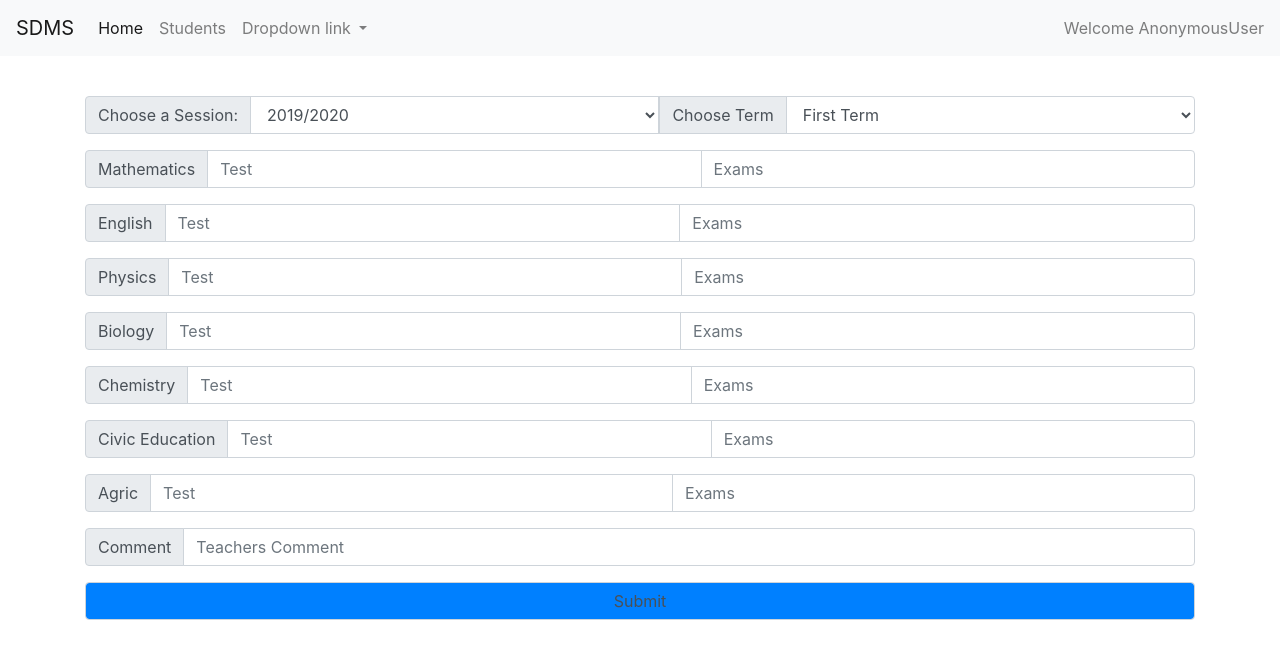
After one commit to mikailyusuf/SDMS, a Django app: page /record in a window 1280 px wide. The commit adds this page. Shown: the top 659 px of the page. Run offline with Django 3.2, Linux system fonts and the light colour scheme; some libraries are stand-ins or nearby versions.

Commit message:
Added some Urls to the url page

```diff
--- /dev/null
+++ b/students/templates/students/StudentRecord.html
@@ -0,0 +1,142 @@
+{% extends 'students/main.html'%}
+{% block content%}
+
+
+<style>
+   form{
+   margin-top:40px;
+   }
+
+   #btn{
+   background-color: #0080ff;
+   }
+
+
+
+
+</style>
+<div class="container">
+
+    <form action="" method="post" class='form'>
+        {% csrf_token%}
+
+        <div class="input-group mb-3">
+            <div class="input-group-prepend">
+                <span class="input-group-text">Choose a Session:</span>
+            </div>
+            <select name="session" id="session" class="form-control" >
+                <option value="2019/2020">2019/2020</option>
+                <option value="2020/2021">2020/2021</option>
+                <option value="2021/2022">2021/2022</option>
+            </select>
+
+            <div class="input-group-prepend">
+                <span class="input-group-text">Choose Term</span>
+            </div>
+            <select name="term" id="term" class="form-control" >
+                <option value="First Term">First Term</option>
+                <option value="Second Term">Second Term</option>
+                <option value="Third Term">Third Term</option>
+            </select>
+
+
+        </div>
+
+<!--        maths-->
+        <div class="input-group mb-3">
+            <div class="input-group-prepend">
+                <span class="input-group-text">Mathematics</span>
+            </div>
+            <input class="form-control" id="maths" name="maths_test" placeholder="Test" type="number" size="4" max="30" required>
+
+            <input autocomplete="off" class="form-control" name="maths_exam" placeholder="Exams" type="number"  max="70" required>
+
+        </div>
+
+
+<!--        eng-->
+        <div class="input-group mb-3">
+            <div class="input-group-prepend">
+                <span class="input-group-text">English</span>
+            </div>
+            <input class="form-control" id="maths" name="eng_test" placeholder="Test" type="number" size="4" max="30" required>
+
+            <input autocomplete="off" class="form-control" name="eng_exam" placeholder="Exams" type="number" max="70" required>
+
+        </div>
+
+<!--        physics-->
+        <div class="input-group mb-3">
+            <div class="input-group-prepend">
+                <span class="input-group-text">Physics</span>
+            </div>
+            <input class="form-control" id="maths" name="phy_test" placeholder="Test" type="number" size="4" max="30" required>
+
+            <input autocomplete="off" class="form-control" name="phy_exam" placeholder="Exams" type="number" max="70" required >
+
+        </div>
+
+<!--        Biology-->
+        <div class="input-group mb-3">
+            <div class="input-group-prepend">
+                <span class="input-group-text">Biology</span>
+            </div>
+            <input class="form-control" id="maths" name="bio_test" placeholder="Test" type="number" size="4" max="30" required >
+
+            <input autocomplete="off" class="form-control" name="bio_exam" placeholder="Exams" type="number" max="70" required >
+
+        </div>
+
+<!--        Chemistry-->
+        <div class="input-group mb-3">
+            <div class="input-group-prepend">
+                <span class="input-group-text">Chemistry</span>
+            </div>
+            <input class="form-control" id="maths" name="chem_test" placeholder="Test" type="number" size="4" max="30" required>
+
+            <input autocomplete="off" class="form-control" name="chem_exam" placeholder="Exams" type="number" max="70" required >
+
+        </div>
+
+
+<!--        Civic-->
+        <div class="input-group mb-3">
+            <div class="input-group-prepend">
+                <span class="input-group-text">Civic Education</span>
+            </div>
+            <input class="form-control" id="maths" name="civic_test" placeholder="Test" type="number" size="4"  max="30" required >
+
+            <input autocomplete="off" class="form-control" name="civic_exam" placeholder="Exams" type="number"  max="70" required >
+
+        </div>
+
+<!--        Agric-->
+        <div class="input-group mb-3">
+            <div class="input-group-prepend">
+                <span class="input-group-text">Agric</span>
+            </div>
+            <input class="form-control" id="maths" name="agric_test" placeholder="Test" type="number" size="4" max="30" required>
+
+            <input autocomplete="off" class="form-control" name="agric_exam" placeholder="Exams" type="number" max="70" required >
+
+        </div>
+
+        <div class="input-group mb-3">
+            <div class="input-group-prepend">
+                <span class="input-group-text">Comment</span>
+            </div>
+
+            <input autocomplete="off" class="form-control" name="comment" placeholder="Teachers Comment" type="text">
+
+        </div>
+
+       <input type="submit" class="form-control"  id="btn">
+
+
+    </form>
+
+
+</div>
+
+
+{% endblock%}
--- a/students/templates/students/main.html
+++ b/students/templates/students/main.html
@@ -13,6 +13,8 @@
 
 </body>
 
+
+
 <script src="https://code.jquery.com/jquery-3.3.1.slim.min.js" integrity="sha384-q8i/X+965DzO0rT7abK41JStQIAqVgRVzpbzo5smXKp4YfRvH+8abtTE1Pi6jizo" crossorigin="anonymous"></script>
 <script src="https://cdnjs.cloudflare.com/ajax/libs/popper.js/1.14.7/umd/popper.min.js" integrity="sha384-UO2eT0CpHqdSJQ6hJty5KVphtPhzWj9WO1clHTMGa3JDZwrnQq4sF86dIHNDz0W1" crossorigin="anonymous"></script>
 <script src="https://stackpath.bootstrapcdn.com/bootstrap/4.3.1/js/bootstrap.min.js" integrity="sha384-JjSmVgyd0p3pXB1rRibZUAYoIIy6OrQ6VrjIEaFf/nJGzIxFDsf4x0xIM+B07jRM" crossorigin="anonymous"></script>
--- a/students/templates/students/navbar.html
+++ b/students/templates/students/navbar.html
@@ -12,24 +12,27 @@
       <li class="nav-item">
         <a class="nav-link" href="#">Students</a>
       </li>
+
        <li class="nav-item dropdown">
         <a class="nav-link dropdown-toggle" href="#" id="navbarDropdownMenuLink" role="button" data-toggle="dropdown" aria-haspopup="true" aria-expanded="false">
           Dropdown link
         </a>
         <div class="dropdown-menu" aria-labelledby="navbarDropdownMenuLink">
-          <a class="dropdown-item" href="{% url 'signout'%}">Sign Out</a>
-             <a class="dropdown-item" href="#">Register Student</a>
+          <a class="dropdown-item" href="{% url 'record'%}">Add new Record</a>
+             <a class="dropdown-item" href="{% url 'home'%}">Register Student</a>
 {% if request.user.groups.all.0.name == 'admin' %}
 
           <a class="dropdown-item" href="">Register Teacher</a>
           <a class="dropdown-item" href="{% url 'signup'%}">Register Admin</a>
           {% endif%}
+                      <a class="dropdown-item" href="{% url 'signout'%}">Sign Out</a>
+
 
         </div>
       </li>
     </ul>
     <span class="navbar-text">
-      Welcome {{ request.user }}
+      Welcome {{ request.user}}
     </span>
   </div>
 </nav>
--- a/students/urls.py
+++ b/students/urls.py
@@ -8,5 +8,6 @@ urlpatterns = [
     path('signup/', views.signup,name = 'signup'),
     path('home/', views.home,name = 'home'),
     path('signout', views.signout,name = 'signout'),
+    path('record', views.studentRecord,name = 'record'),
 
 ]
--- a/students/views.py
+++ b/students/views.py
@@ -51,7 +51,7 @@ def signout(request):
     return HttpResponseRedirect('login')
 
 
-def home(request):
+def studentRecord(request):
     if request.method == 'POST':
         maths_test = request.POST['maths_test']
         maths_exam = request.POST['maths_exam']
@@ -83,7 +83,14 @@ def home(request):
         print( "Comment :" + comment )
 
 
+    return render(request, 'students/StudentRecord.html')
+
+def home(request):
+
+
     return render(request, 'students/home.html')
+
+
 
 
 def createUser(request):
@@ -105,6 +112,14 @@ def calculateTotal(test,exam):
     return total
 
 def grade(total):
-    if (total>70):
+    if total >= 70:
         grade = 'A'
-    elif (total > 60 and
+    elif total >= 60:
+        grade = 'B'
+    elif total >= 50:
+        grade = 'C'
+    elif total >= 45:
+        grade = 'D'
+    else:
+        grade = 'F'
+    return grade
```
Also changed, not shown: students/templates/students/home.html (+37 -128 lines).
